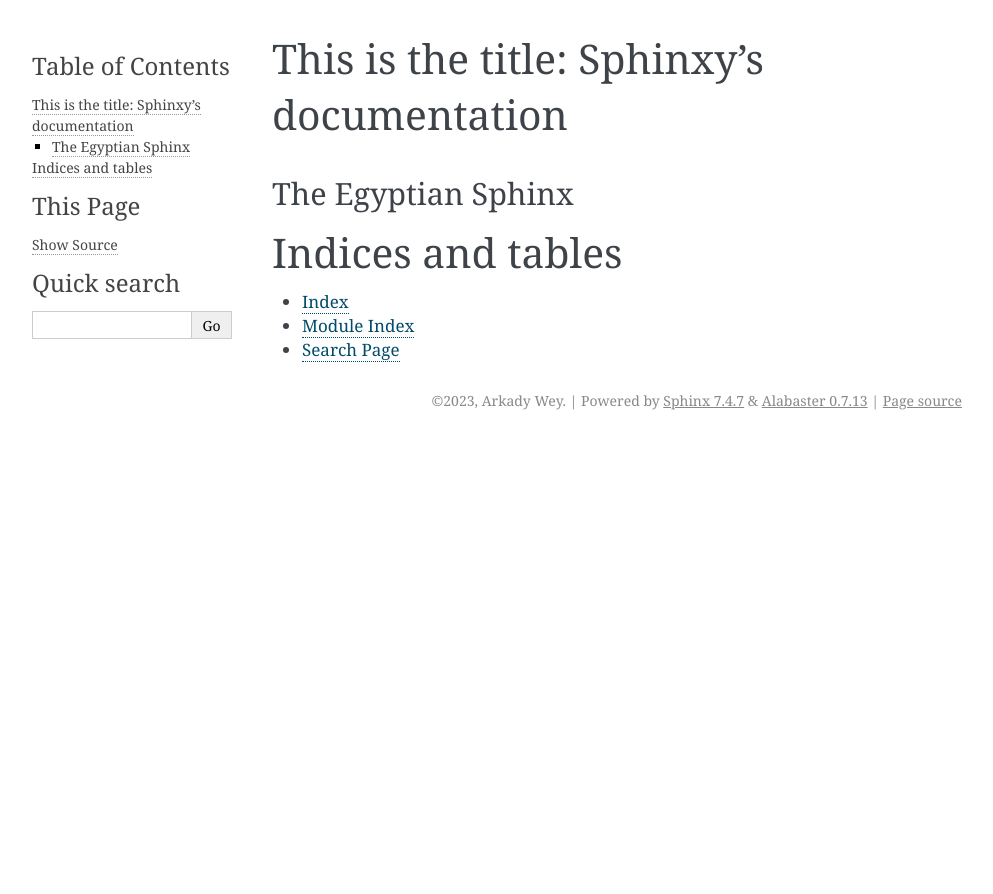
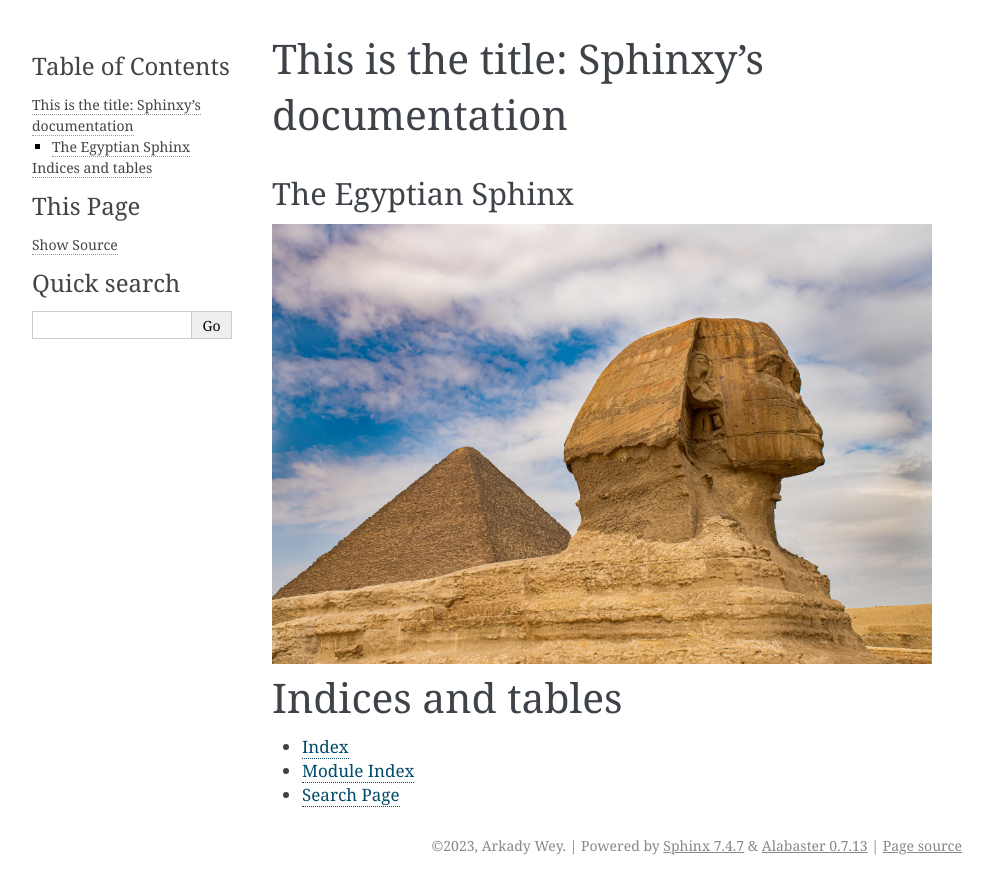
Before and after one commit to ArkadyWey/sphinxy, a Sphinx documentation site: the page built from docs/index.rst, in a window 1280 px wide. Shown: the top 894 px of the page, without its empty margins (148-1141 px from the left). Built offline with Sphinx 7.4.7, drawn with Linux system fonts in a browser that asks for light colours.

Commit message:
Add image to index.rst

```diff
--- a/docs/index.rst
+++ b/docs/index.rst
@@ -12,6 +12,7 @@ This is the title: Sphinxy's documentation
 
 The Egyptian Sphinx
 --------------------
+.. image:: _static/sphinx.png
 
 
 Indices and tables
```
